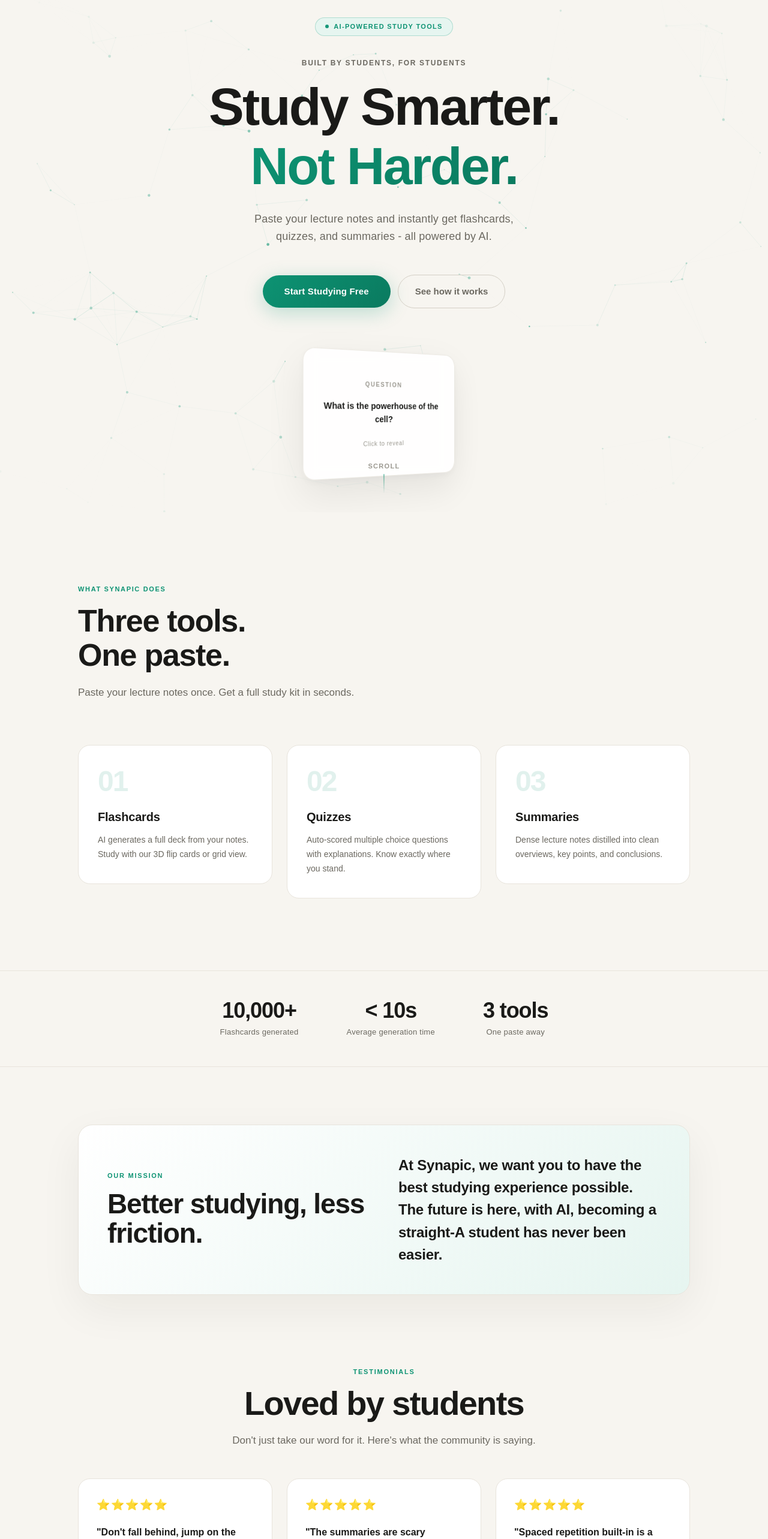
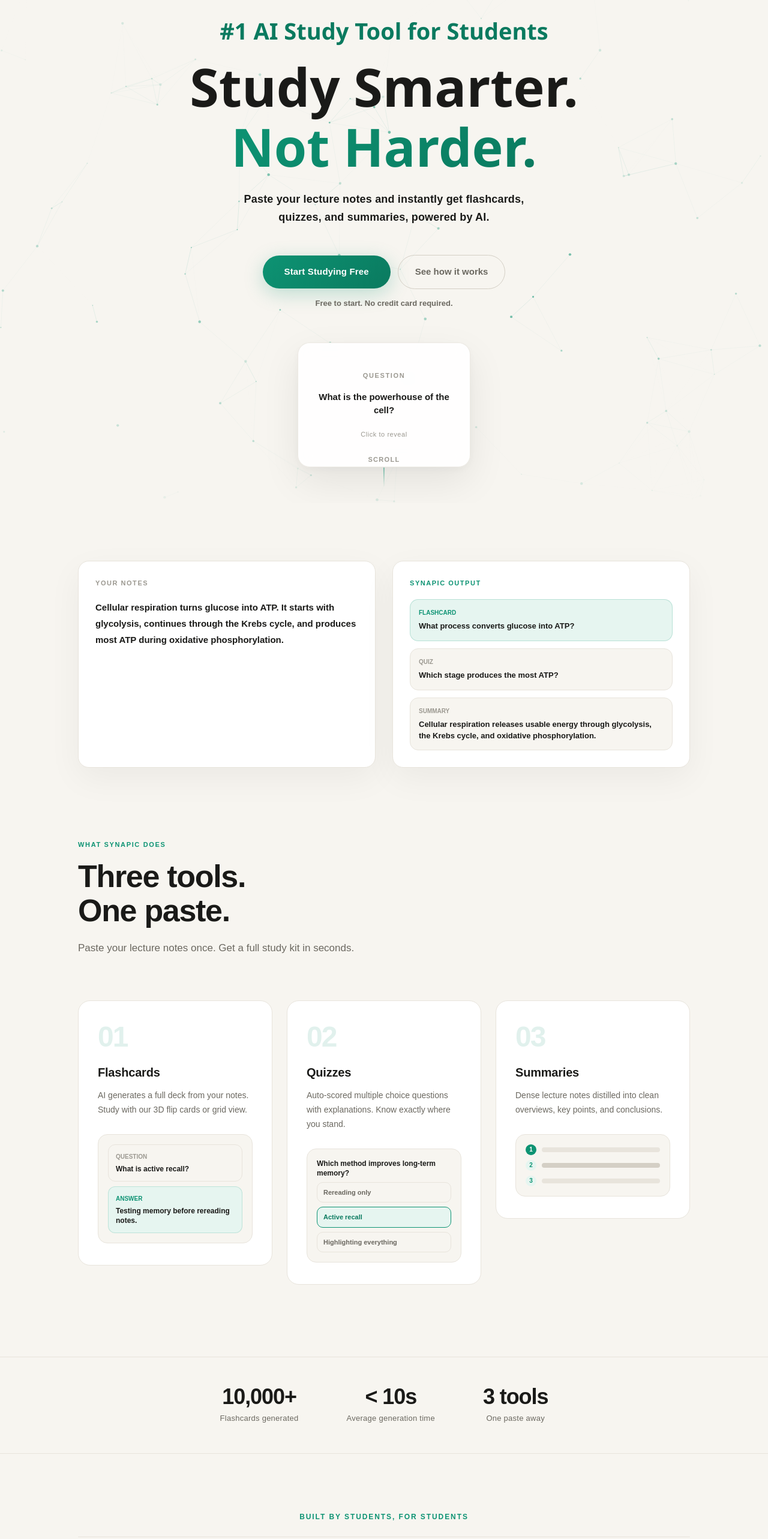
Before and after one commit to PlasmaAxe/Synapic---Your-AI-Study-Assistant, a React (Vite) app in the folder frontend/: page / in a window 1280 px wide. Shown: the part 120-2686 px from the top of the page at 60% size. Built offline with nearby package versions, Linux system fonts and the light colour scheme.

Commit message:
update home

```diff
--- a/frontend/src/App.jsx
+++ b/frontend/src/App.jsx
@@ -50,7 +50,7 @@ const DARK_THEME = {
 
 let C = LIGHT_THEME
 
-const MAX_INPUT_CHARS = 12000
+const MAX_INPUT_CHARS = 24000
 const FREE_GENERATION_LIMIT = 5
 const APP_TABS = [
   { id: 'flashcards', label: 'Flashcards' },
@@ -161,7 +161,7 @@ function ScrollReveal({ children, delay = 0 }) {
 // Subtly reacts to mouse position - like a neural network / constellation
 function ParticleCanvas() {
   const canvasRef = useRef(null)
-  const mouse = useRef({ x: -1000, y: -1000 })
+  const mouse = useRef({ x: -1000, y: -1000, vx: 0, vy: 0, active: false })
 
   useEffect(() => {
     const canvas = canvasRef.current
@@ -179,23 +179,52 @@ function ParticleCanvas() {
       reset() {
         this.x = Math.random() * canvas.width
         this.y = Math.random() * canvas.height
-        this.vx = (Math.random() - 0.5) * 0.24
-        this.vy = (Math.random() - 0.5) * 0.24
+        this.vx = (Math.random() - 0.5) * 0.34
+        this.vy = (Math.random() - 0.5) * 0.34
         this.radius = Math.random() * 1.7 + 0.7
         this.alpha = Math.random() * 0.5 + 0.18
+        this.drift = Math.random() * Math.PI * 2
       }
       update() {
-        // Subtle mouse attraction - pulls particles gently toward cursor
+        // Cursor flow: particles follow movement without collapsing into a dense cluster.
         const dx = mouse.current.x - this.x
         const dy = mouse.current.y - this.y
         const dist = Math.sqrt(dx * dx + dy * dy)
-        if (dist < 260) {
-          this.vx += dx * 0.00008
-          this.vy += dy * 0.00008
+        const influence = 390
+        const spacing = 150
+
+        if (mouse.current.active && dist < influence) {
+          const falloff = Math.pow(1 - dist / influence, 1.35)
+          const nx = dist > 0 ? dx / dist : 0
+          const ny = dist > 0 ? dy / dist : 0
+          const cursorSpeed = Math.min(Math.sqrt(mouse.current.vx * mouse.current.vx + mouse.current.vy * mouse.current.vy), 28)
+
+          this.vx += mouse.current.vx * 0.0048 * falloff
+          this.vy += mouse.current.vy * 0.0048 * falloff
+
+          if (dist > spacing) {
+            this.vx += nx * falloff * 0.0015
+            this.vy += ny * falloff * 0.0015
+          } else {
+            const repel = (1 - dist / spacing) * (0.055 + cursorSpeed * 0.0015)
+            this.vx -= nx * repel
+            this.vy -= ny * repel
+          }
+
+          const swirl = cursorSpeed * 0.00045 * falloff
+          this.vx += -ny * swirl
+          this.vy += nx * swirl
         }
+
+        this.drift += 0.006
+        this.vx += Math.cos(this.drift) * 0.0028
+        this.vy += Math.sin(this.drift * 0.85) * 0.0028
+        this.vx *= 0.984
+        this.vy *= 0.984
+
         // Speed cap so particles don't fly off
         const speed = Math.sqrt(this.vx * this.vx + this.vy * this.vy)
-        if (speed > 0.65) { this.vx *= 0.65 / speed; this.vy *= 0.65 / speed }
+        if (speed > 1.15) { this.vx *= 1.15 / speed; this.vy *= 1.15 / speed }
 
         this.x += this.vx
         this.y += this.vy
@@ -220,7 +249,15 @@ function ParticleCanvas() {
 
     const track = (e) => {
       const rect = canvas.getBoundingClientRect()
-      mouse.current = { x: e.clientX - rect.left, y: e.clientY - rect.top }
+      const x = e.clientX - rect.left
+      const y = e.clientY - rect.top
+      mouse.current = {
+        x,
+        y,
+        vx: mouse.current.active ? x - mouse.current.x : 0,
+        vy: mouse.current.active ? y - mouse.current.y : 0,
+        active: true,
+      }
     }
     window.addEventListener('mousemove', track)
 
@@ -274,7 +311,7 @@ function ParticleCanvas() {
 function MockCard() {
   const [flipped, setFlipped] = useState(false)
   useEffect(() => {
-    const t = setInterval(() => setFlipped(f => !f), 3000)
+    const t = setInterval(() => setFlipped(f => !f), 2400)
     return () => clearInterval(t)
   }, [])
 
@@ -282,8 +319,8 @@ function MockCard() {
     <div style={{ perspective: '1000px' }} className="w-72 h-52 cursor-pointer"
       onClick={() => setFlipped(f => !f)}>
       <motion.div
-        animate={{ rotateY: flipped ? 180 : 0 }}
-        transition={{ duration: 0.7, ease: [0.16, 1, 0.3, 1] }}
+        animate={{ rotateY: flipped ? 180 : 0, y: flipped ? -3 : 0, scale: flipped ? 1.015 : 1 }}
+        transition={{ type: 'spring', stiffness: 190, damping: 21, mass: 0.7 }}
         style={{ transformStyle: 'preserve-3d', position: 'relative', width: '100%', height: '100%' }}
       >
         {/* Front */}
@@ -346,38 +383,134 @@ function Landing({ onEnter, onSelectTab, activeTab, onAuth, user, onSignOut }) {
   }, [])
 
   const heroY = useTransform(scrollY, [0, 600], [0, -120])
-  const heroOpacity = useTransform(scrollY, [0, 400], [1, 0])
+  const heroOpacity = useTransform(scrollY, [0, 620, 1080], [1, 1, 0])
 
   const features = [
     {
       title: 'Flashcards',
       desc: 'AI generates a full deck from your notes. Study with our 3D flip cards or grid view.',
+      preview: 'flashcards',
     },
     {
       title: 'Quizzes',
       desc: 'Auto-scored multiple choice questions with explanations. Know exactly where you stand.',
+      preview: 'quiz',
     },
     {
       title: 'Summaries',
       desc: 'Dense lecture notes distilled into clean overviews, key points, and conclusions.',
+      preview: 'summary',
     },
   ]
 
+  const demoOutputs = [
+    { label: 'Flashcard', text: 'What process converts glucose into ATP?' },
+    { label: 'Quiz', text: 'Which stage produces the most ATP?' },
+    { label: 'Summary', text: 'Cellular respiration releases usable energy through glycolysis, the Krebs cycle, and oxidative phosphorylation.' },
+  ]
+
+  const faqs = [
+    {
+      q: 'Is Synapic free to start?',
+      a: 'Yes. You can paste notes and generate study material without needing a credit card.',
+    },
+    {
+      q: 'Can I save my flashcard decks?',
+      a: 'Yes. Create a free account to keep your decks and revisit them later.',
+    },
+    {
+      q: 'What notes work best?',
+      a: 'Lecture notes, textbook chapters, study guides, and pasted class material all work well.',
+    },
+  ]
+
+  const renderFeaturePreview = (type) => {
+    if (type === 'flashcards') {
+      return (
+        <div style={{ display: 'grid', gap: '8px' }}>
+          {['Question', 'Answer'].map((label, idx) => (
+            <div key={label} style={{
+              padding: '12px',
+              borderRadius: '12px',
+              background: idx === 0 ? C.bg : C.accentLight,
+              border: `1px solid ${idx === 0 ? C.border : `${C.accent}30`}`,
+            }}>
+              <p style={{ fontSize: '10px', fontWeight: 800, color: idx === 0 ? C.textLight : C.accent, textTransform: 'uppercase', marginBottom: '5px' }}>
+                {label}
+              </p>
+              <p style={{ fontSize: '12px', color: C.text, fontWeight: 700, lineHeight: 1.35 }}>
+                {idx === 0 ? 'What is active recall?' : 'Testing memory before rereading notes.'}
+              </p>
+            </div>
+          ))}
+        </div>
+      )
+    }
+
+    if (type === 'quiz') {
+      return (
+        <div style={{ display: 'grid', gap: '7px' }}>
+          <p style={{ fontSize: '12px', color: C.text, fontWeight: 800, lineHeight: 1.35 }}>
+            Which method improves long-term memory?
+          </p>
+          {['Rereading only', 'Active recall', 'Highlighting everything'].map((option, idx) => (
+            <div key={option} style={{
+              padding: '8px 10px',
+              borderRadius: '10px',
+              background: idx === 1 ? C.accentLight : C.bg,
+              border: `1px solid ${idx === 1 ? C.accent : C.border}`,
+              color: idx === 1 ? C.accentDark : C.textMuted,
+              fontSize: '11px',
+              fontWeight: 700,
+            }}>
+              {option}
+            </div>
+          ))}
+        </div>
+      )
+    }
+
+    return (
+      <div style={{ display: 'grid', gap: '8px' }}>
+        {['Key idea', 'Definition', 'Conclusion'].map((label, idx) => (
+          <div key={label} style={{ display: 'flex', gap: '9px', alignItems: 'center' }}>
+            <span style={{
+              width: '18px',
+              height: '18px',
+              borderRadius: '50%',
+              background: idx === 0 ? C.accent : C.accentLight,
+              color: idx === 0 ? 'white' : C.accent,
+              display: 'flex',
+              alignItems: 'center',
+              justifyContent: 'center',
+              fontSize: '10px',
+              fontWeight: 900,
+              flex: '0 0 auto',
+            }}>
+              {idx + 1}
+            </span>
+            <span style={{ height: '8px', borderRadius: '20px', background: idx === 1 ? C.borderStrong : C.border, flex: 1 }} />
+          </div>
+        ))}
+      </div>
+    )
+  }
+
   const testimonials = [
     {
-      quote: "Don't fall behind, jump on the bandwagon now! This AI tool literally cut my study time in half before finals.",
+      quote: "I used Synapic for my first-year psychology lectures and turned messy notes into revision cards before the bus ride home.",
       name: 'James Smith',
-      role: 'PostGrad, UOA',
+      role: 'Psychology student, UOA',
       initials: 'JS',
     },
     {
-      quote: 'The summaries are scary accurate. I upload my 20-page biology readings and get the core concepts almost instantly!',
+      quote: 'The summaries helped me find the actual exam concepts in long biology readings without losing the details I needed.',
       name: 'Elena Lopez',
-      role: 'Pre-Med Student',
+      role: 'Pre-med student',
       initials: 'EL',
     },
     {
-      quote: 'Spaced repetition built-in is a game changer! I actually remember what I studied two weeks ago, which is a first..',
+      quote: 'I save decks by topic now, so finals revision feels organised instead of starting from scratch every week.',
       name: 'Ryan Chen',
       role: 'Final Year, AUT',
       initials: 'RC',
@@ -472,41 +605,23 @@ function Landing({ onEnter, onSelectTab, activeTab, onAuth, user, onSignOut }) {
         <motion.div style={{ y: heroY, opacity: heroOpacity, position: 'relative', zIndex: 3 }}
           className="flex flex-col items-center text-center">
 
-          {/* Badge */}
+          {/* Top claim */}
           <motion.div
             initial={{ opacity: 0, y: 16 }}
             animate={{ opacity: 1, y: 0 }}
             transition={{ duration: 0.6, delay: 0.1 }}
             style={{
-              display: 'inline-flex', alignItems: 'center', gap: '8px',
-              padding: '6px 16px', borderRadius: '100px', marginBottom: '36px',
-              border: `1px solid ${C.accent}40`,
-              background: C.accentLight,
+              marginBottom: '26px',
+              maxWidth: '760px',
+              fontFamily: '"Segoe UI", Arial, Helvetica, sans-serif',
+              fontSize: 'clamp(22px, 3.4vw, 38px)',
+              fontWeight: 800,
+              lineHeight: 1.16,
+              color: C.accentDark,
+              letterSpacing: 0,
             }}>
-            <span style={{
-              width: '6px', height: '6px', borderRadius: '50%',
-              background: C.accent, display: 'block',
-              animation: 'pulse 2s ease-in-out infinite',
-            }} />
-            <span style={{ fontSize: '11px', fontWeight: 700, color: C.accent, letterSpacing: '0.12em', textTransform: 'uppercase' }}>
-              AI-Powered Study Tools
-            </span>
+            #1 AI Study Tool for Students
           </motion.div>
-
-          <motion.p
-            initial={{ opacity: 0, y: 12 }}
-            animate={{ opacity: 1, y: 0 }}
-            transition={{ duration: 0.65, delay: 0.18 }}
-            style={{
-              fontSize: '12px',
-              fontWeight: 800,
-              color: C.textMuted,
-              letterSpacing: '0.14em',
-              textTransform: 'uppercase',
-              marginBottom: '18px',
-            }}>
-            Built by students, for students
-          </motion.p>
 
           {/* Headline */}
           <motion.h1
@@ -515,12 +630,12 @@ function Landing({ onEnter, onSelectTab, activeTab, onAuth, user, onSignOut }) {
             transition={{ duration: 0.8, delay: 0.2, ease: [0.16, 1, 0.3, 1] }}
             style={{
               fontSize: 'clamp(48px, 8vw, 88px)',
-              fontWeight: 900,
+              fontWeight: 850,
               lineHeight: 1.04,
-              letterSpacing: '-0.03em',
+              letterSpacing: 0,
               color: C.text,
               marginBottom: '8px',
-              fontFamily: 'inherit',
+              fontFamily: '"Segoe UI", Arial, Helvetica, sans-serif',
             }}>
             Study Smarter.
           </motion.h1>
@@ -530,9 +645,10 @@ function Landing({ onEnter, onSelectTab, activeTab, onAuth, user, onSignOut }) {
             transition={{ duration: 0.8, delay: 0.3, ease: [0.16, 1, 0.3, 1] }}
             style={{
               fontSize: 'clamp(48px, 8vw, 88px)',
-              fontWeight: 900,
+              fontWeight: 850,
               lineHeight: 1.04,
-              letterSpacing: '-0.03em',
+              letterSpacing: 0,
+              fontFamily: '"Segoe UI", Arial, Helvetica, sans-serif',
               background: C.accentGrad,
               WebkitBackgroundClip: 'text',
               WebkitTextFillColor: 'transparent',
@@ -546,12 +662,13 @@ function Landing({ onEnter, onSelectTab, activeTab, onAuth, user, onSignOut }) {
             animate={{ opacity: 1, y: 0 }}
             transition={{ duration: 0.7, delay: 0.45 }}
             style={{
-              fontSize: '18px', color: C.textMuted,
+              fontSize: '18px', color: C.text,
               maxWidth: '480px', lineHeight: 1.65,
               marginBottom: '48px', letterSpacing: '0.01em',
+              fontWeight: 600,
             }}>
             Paste your lecture notes and instantly get flashcards, quizzes,
-            and summaries - all powered by AI.
+            and summaries, powered by AI.
           </motion.p>
 
           {/* CTA buttons */}
@@ -559,7 +676,7 @@ function Landing({ onEnter, onSelectTab, activeTab, onAuth, user, onSignOut }) {
             initial={{ opacity: 0, y: 16 }}
             animate={{ opacity: 1, y: 0 }}
             transition={{ duration: 0.7, delay: 0.55 }}
-            style={{ display: 'flex', gap: '12px', alignItems: 'center', marginBottom: '72px' }}>
+            style={{ display: 'flex', gap: '12px', alignItems: 'center', marginBottom: '14px', flexWrap: 'wrap', justifyContent: 'center' }}>
             <motion.button onClick={onEnter}
               whileHover={{ scale: 1.04, boxShadow: `0 12px 40px ${C.accent}50` }}
               whileTap={{ scale: 0.97 }}
@@ -585,6 +702,14 @@ function Landing({ onEnter, onSelectTab, activeTab, onAuth, user, onSignOut }) {
             </button>
           </motion.div>
 
+          <motion.p
+            initial={{ opacity: 0, y: 10 }}
+            animate={{ opacity: 1, y: 0 }}
+            transition={{ duration: 0.6, delay: 0.62 }}
+            style={{ fontSize: '13px', color: C.textMuted, fontWeight: 700, marginBottom: '56px' }}>
+            Free to start. No credit card required.
+          </motion.p>
+
           {/* Live flashcard preview */}
           <motion.div
             initial={{ opacity: 0, y: 32, scale: 0.96 }}
@@ -613,7 +738,52 @@ function Landing({ onEnter, onSelectTab, activeTab, onAuth, user, onSignOut }) {
       </div>
 
       {/* ── Features section ──────────────────────────── */}
-      <div style={{ maxWidth: '1100px', margin: '0 auto', padding: '120px 40px' }}>
+      {/* Product demo section */}
+      <ScrollReveal>
+        <div style={{ maxWidth: '1100px', margin: '0 auto', padding: '96px 40px 48px' }}>
+          <div style={{ display: 'grid', gridTemplateColumns: 'repeat(auto-fit, minmax(300px, 1fr))', gap: '28px', alignItems: 'stretch' }}>
+            <div style={{
+              background: C.bgCard,
+              border: `1px solid ${C.border}`,
+              borderRadius: '18px',
+              padding: '28px',
+              boxShadow: '0 18px 55px rgba(26,26,24,0.05)',
+            }}>
+              <p style={{ fontSize: '11px', fontWeight: 850, letterSpacing: '0.14em', textTransform: 'uppercase', color: C.textLight, marginBottom: '18px' }}>
+                Your notes
+              </p>
+              <p style={{ fontSize: '15px', color: C.text, lineHeight: 1.8, fontWeight: 600 }}>
+                Cellular respiration turns glucose into ATP. It starts with glycolysis, continues through the Krebs cycle, and produces most ATP during oxidative phosphorylation.
+              </p>
+            </div>
+            <div style={{
+              background: C.bgCard,
+              border: `1px solid ${C.border}`,
+              borderRadius: '18px',
+              padding: '28px',
+              boxShadow: '0 18px 55px rgba(26,26,24,0.05)',
+            }}>
+              <p style={{ fontSize: '11px', fontWeight: 850, letterSpacing: '0.14em', textTransform: 'uppercase', color: C.accent, marginBottom: '18px' }}>
+                Synapic output
+              </p>
+              <div style={{ display: 'grid', gap: '12px' }}>
+                {demoOutputs.map(item => (
+                  <div key={item.label} style={{ padding: '14px', borderRadius: '14px', background: item.label === 'Flashcard' ? C.accentLight : C.bg, border: `1px solid ${item.label === 'Flashcard' ? `${C.accent}35` : C.border}` }}>
+                    <p style={{ fontSize: '10px', fontWeight: 900, color: item.label === 'Flashcard' ? C.accent : C.textLight, textTransform: 'uppercase', marginBottom: '6px' }}>
+                      {item.label}
+                    </p>
+                    <p style={{ fontSize: '13px', color: C.text, lineHeight: 1.45, fontWeight: 700 }}>
+                      {item.text}
+                    </p>
+                  </div>
+                ))}
+              </div>
+            </div>
+          </div>
+        </div>
+      </ScrollReveal>
+
+      <div style={{ maxWidth: '1100px', margin: '0 auto', padding: '72px 40px 120px' }}>
 
         <ScrollReveal>
           <div style={{ marginBottom: '72px', maxWidth: '600px' }}>
@@ -654,6 +824,9 @@ function Landing({ onEnter, onSelectTab, activeTab, onAuth, user, onSignOut }) {
                 <p style={{ fontSize: '14px', color: C.textMuted, lineHeight: 1.7 }}>
                   {f.desc}
                 </p>
+                <div style={{ marginTop: '28px', padding: '16px', borderRadius: '16px', background: C.bg, border: `1px solid ${C.border}` }}>
+                  {renderFeaturePreview(f.preview)}
+                </div>
               </motion.div>
             </ScrollReveal>
           ))}
@@ -688,16 +861,25 @@ function Landing({ onEnter, onSelectTab, activeTab, onAuth, user, onSignOut }) {
       {/* Mission section */}
       <ScrollReveal>
         <div style={{ maxWidth: '1100px', margin: '0 auto', padding: '96px 40px 72px' }}>
+          <p style={{
+            fontSize: '12px',
+            fontWeight: 900,
+            letterSpacing: '0.16em',
+            textTransform: 'uppercase',
+            color: C.accent,
+            textAlign: 'center',
+            marginBottom: '24px',
+          }}>
+            Built by students, for students
+          </p>
           <div style={{
             display: 'grid',
             gridTemplateColumns: 'repeat(auto-fit, minmax(280px, 1fr))',
             gap: '48px',
             alignItems: 'center',
-            background: `linear-gradient(135deg, ${C.bgCard}, ${C.accentLight})`,
-            border: `1px solid ${C.border}`,
-            borderRadius: '24px',
-            padding: '48px',
-            boxShadow: '0 24px 70px rgba(26,26,24,0.06)',
+            borderTop: `1px solid ${C.border}`,
+            borderBottom: `1px solid ${C.border}`,
+            padding: '56px 0',
           }}>
             <div>
               <p style={{ fontSize: '11px', fontWeight: 800, letterSpacing: '0.16em', textTransform: 'uppercase', color: C.accent, marginBottom: '14px' }}>
@@ -708,7 +890,7 @@ function Landing({ onEnter, onSelectTab, activeTab, onAuth, user, onSignOut }) {
               </h2>
             </div>
             <p style={{ fontSize: 'clamp(18px, 2.2vw, 24px)', color: C.text, lineHeight: 1.55, fontWeight: 650, letterSpacing: '-0.01em' }}>
-              At Synapic, we want you to have the best studying experience possible. The future is here, with AI, becoming a straight-A student has never been easier.
+              Synapic is built to turn the notes students already have into material they can actually revise from: clear cards, quick quizzes, and summaries without the busywork.
             </p>
           </div>
         </div>
@@ -787,6 +969,36 @@ function Landing({ onEnter, onSelectTab, activeTab, onAuth, user, onSignOut }) {
           ))}
         </div>
       </div>
+
+      <ScrollReveal>
+        <div style={{ maxWidth: '900px', margin: '0 auto', padding: '8px 40px 80px' }}>
+          <div style={{ textAlign: 'center', marginBottom: '36px' }}>
+            <p style={{ fontSize: '11px', fontWeight: 800, letterSpacing: '0.16em', textTransform: 'uppercase', color: C.accent, marginBottom: '12px' }}>
+              FAQ
+            </p>
+            <h2 style={{ fontSize: 'clamp(30px, 4vw, 44px)', fontWeight: 900, color: C.text, lineHeight: 1.12 }}>
+              Quick answers
+            </h2>
+          </div>
+          <div style={{ display: 'grid', gap: '12px' }}>
+            {faqs.map(item => (
+              <div key={item.q} style={{
+                background: C.bgCard,
+                border: `1px solid ${C.border}`,
+                borderRadius: '16px',
+                padding: '22px 24px',
+              }}>
+                <h3 style={{ fontSize: '16px', fontWeight: 850, color: C.text, marginBottom: '8px' }}>
+                  {item.q}
+                </h3>
+                <p style={{ fontSize: '14px', color: C.textMuted, lineHeight: 1.65, fontWeight: 600 }}>
+                  {item.a}
+                </p>
+              </div>
+            ))}
+          </div>
+        </div>
+      </ScrollReveal>
 
       <ScrollReveal>
         <div style={{ padding: '140px 40px', textAlign: 'center' }}>
```
Also changed, not shown: 1 other file (tests, documents, lock files or other folders).
